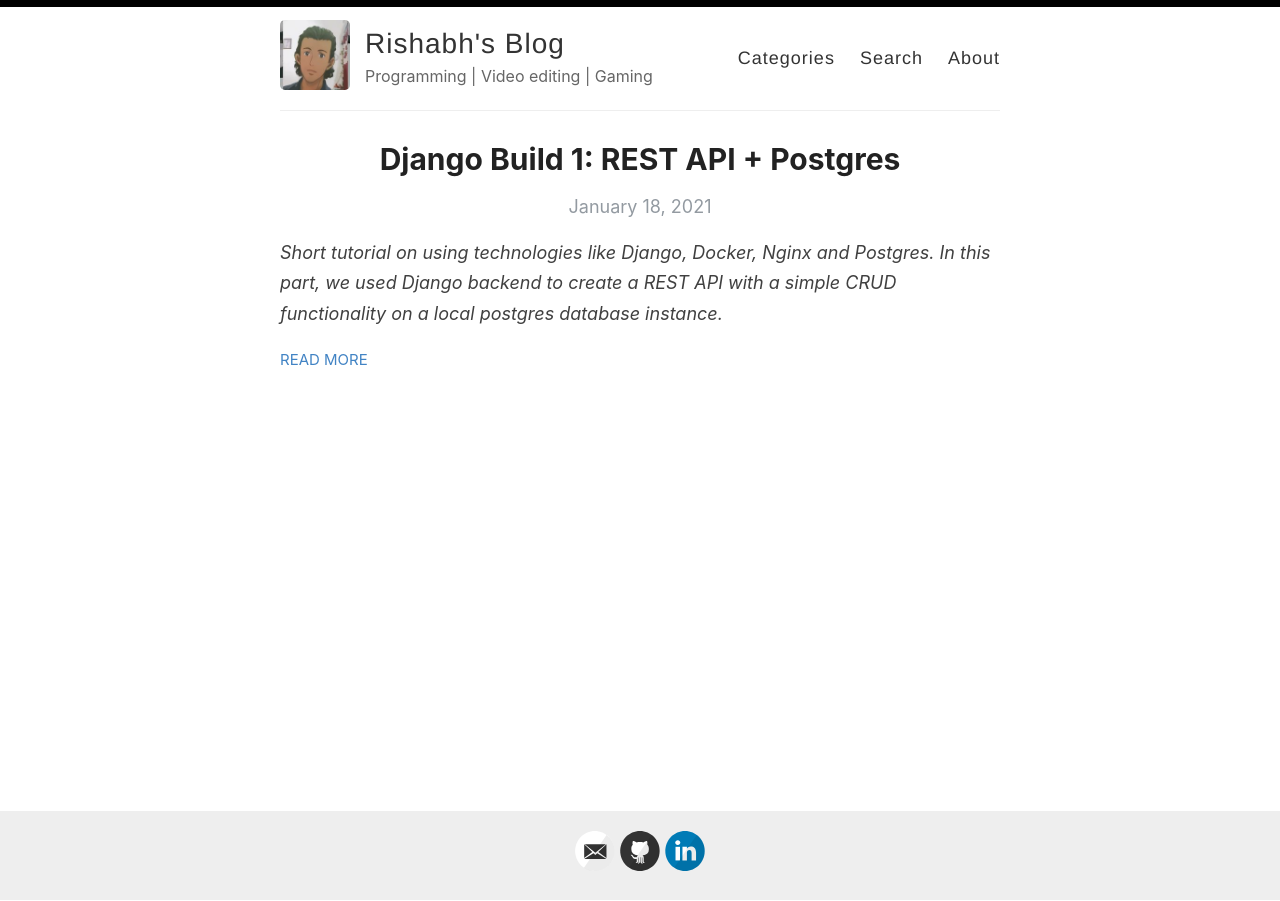
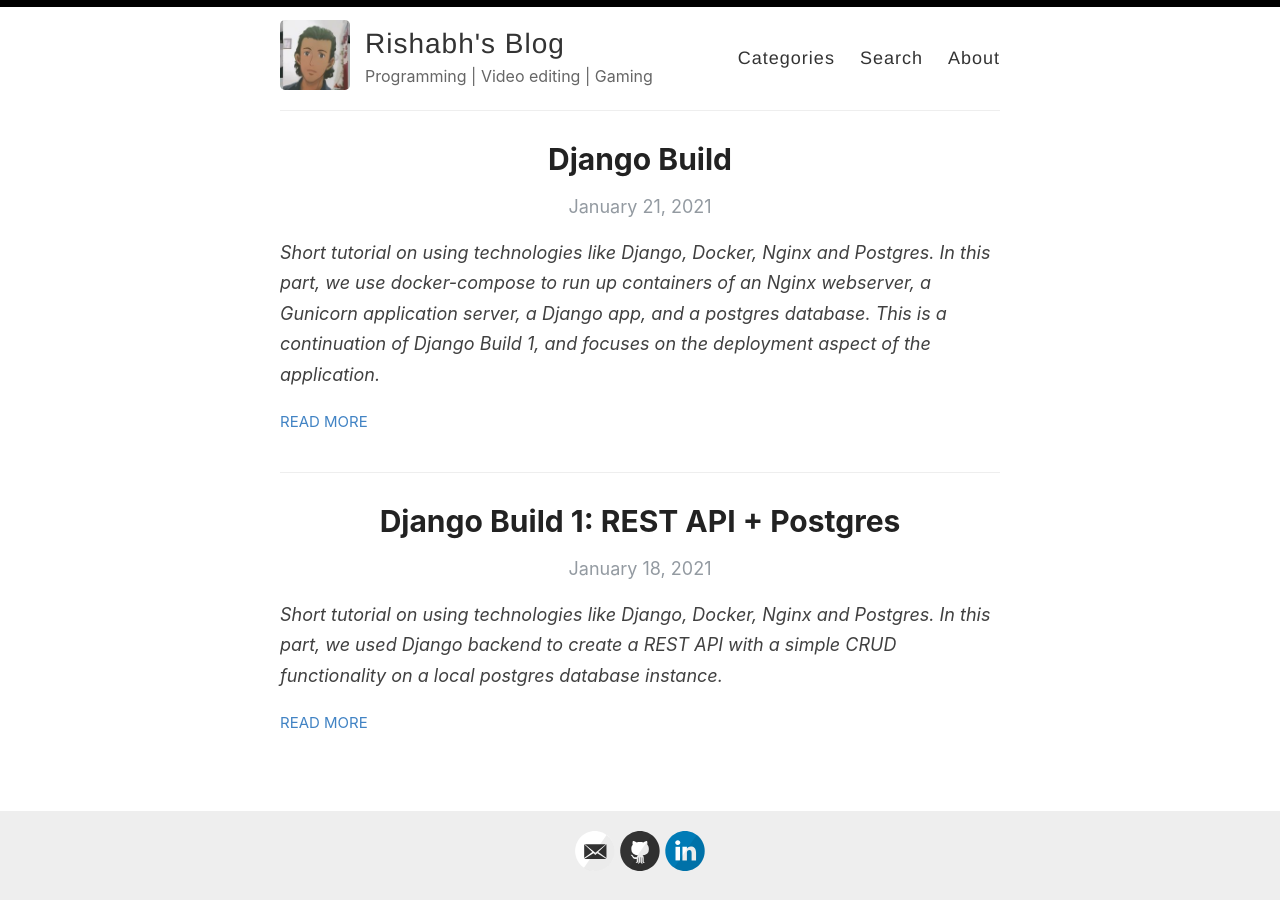
Before and after one commit to CodeSeeker99/codeseeker99.github.io, a Jekyll site: the page built from index.html, in a window 1280 px wide. Built offline with Jekyll 4.4.1, drawn with Linux system fonts in a browser that asks for light colours; the list of posts is cut into pages by our own code.

Commit message:
Update 2021-01-21-your-filename2.md

```diff
--- a/_posts/2021-01-21-your-filename2.md
+++ b/_posts/2021-01-21-your-filename2.md
@@ -1,8 +1,6 @@
 ---
-published: false
----
----
-published: false
+published: true
+title: Django Build
 ---
 
 _Short tutorial on using technologies like Django, Docker, Nginx and Postgres. In this part, we use docker-compose to run up containers of an Nginx webserver, a Gunicorn application server, a Django app, and a postgres database. This is a continuation of Django Build 1, and focuses on the deployment aspect of the application._
```
